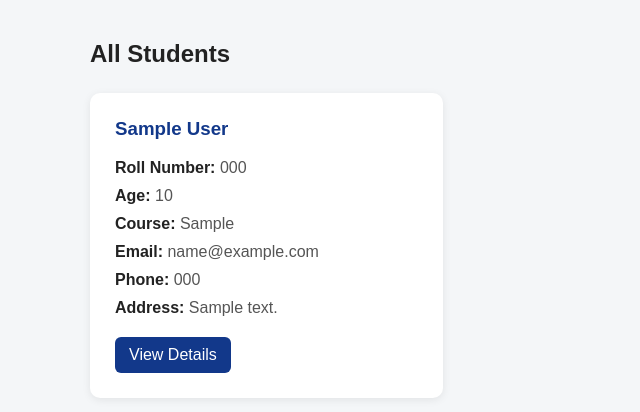
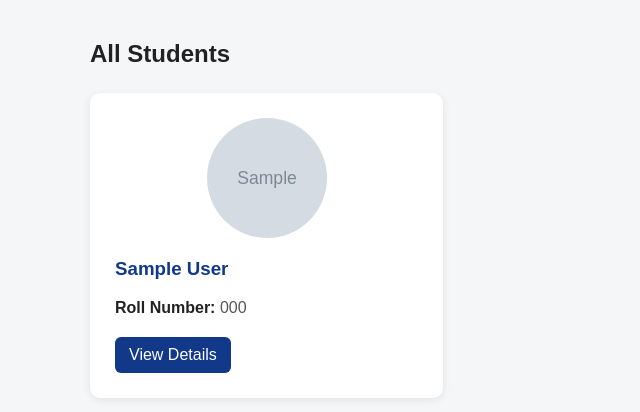
Before and after one commit to Muhammed-Sahal717/project-students-details, a Django app: page /students/ in a window 1280 px wide. Shown: the part 145-557 px from the top of the page, without its empty margins (0-640 px from the left). Run offline with Django 5.2, Linux system fonts and the light colour scheme; tables that the repository leaves empty hold one stand-in row (values such as "Sample post"); grey boxes marked "Sample" are stand-in pictures.

Commit message:
Add image field to Student model and update templates for displaying student images

```diff
--- a/student_project/student_project/settings.py
+++ b/student_project/student_project/settings.py
@@ -117,6 +117,12 @@ USE_TZ = True
 # https://docs.djangoproject.com/en/6.1/howto/static-files/
 
 STATIC_URL = 'static/'
+STATICFILES_DIRS = [
+    BASE_DIR / 'static',
+]
+
+MEDIA_URL = '/media/'
+MEDIA_ROOT = BASE_DIR / 'media'
 
 
 # Email
--- a/student_project/student_project/urls.py
+++ b/student_project/student_project/urls.py
@@ -15,6 +15,8 @@ Including another URLconf
     2. Add a URL to urlpatterns:  path('blog/', include('blog.urls'))
 """
 from django.contrib import admin
+from django.conf import settings
+from django.conf.urls.static import static
 from django.urls import include, path
 from students import views
 
@@ -23,3 +25,5 @@ urlpatterns = [
     path('', views.home, name='home'),
     path('students/', include('students.urls')),
 ]
+
+urlpatterns += static(settings.MEDIA_URL, document_root=settings.MEDIA_ROOT)
--- a/student_project/students/models.py
+++ b/student_project/students/models.py
@@ -9,6 +9,7 @@ class Student(models.Model):
     email = models.EmailField()
     phone = models.CharField(max_length=15)
     address = models.TextField()
+    image = models.ImageField(upload_to='students/' , blank=True, null=True)
 
     def __str__(self):
         return self.name
--- a/student_project/students/static/students/style.css
+++ b/student_project/students/static/students/style.css
@@ -158,3 +158,12 @@ header p {
   border-radius: var(--radius-md);
   box-shadow: var(--shadow-card);
 }
+
+.student-image {
+  display: block;
+  width: 120px;
+  height: 120px;
+  object-fit: cover;
+  margin: 0 auto var(--spacing-md);
+  border-radius: 50%;
+}
--- a/student_project/students/templates/students/student_list.html
+++ b/student_project/students/templates/students/student_list.html
@@ -24,36 +24,19 @@
         {% for student in students %}
 
         <div class="student">
+          {% if student.image %}
+          <img
+            src="{{ student.image.url }}"
+            alt="{{ student.name }}"
+            class="student-image"
+          />
+          {% endif %}
+
           <h3>{{ student.name }}</h3>
 
           <p>
             <strong>Roll Number:</strong>
             {{ student.roll_number }}
-          </p>
-
-          <p>
-            <strong>Age:</strong>
-            {{ student.age }}
-          </p>
-
-          <p>
-            <strong>Course:</strong>
-            {{ student.course }}
-          </p>
-
-          <p>
-            <strong>Email:</strong>
-            {{ student.email }}
-          </p>
-
-          <p>
-            <strong>Phone:</strong>
-            {{ student.phone }}
-          </p>
-
-          <p>
-            <strong>Address:</strong>
-            {{ student.address }}
           </p>
 
           <a href="{% url 'student_detail' student.id %}" class="view-button">
```
Also changed, not shown: student_project/students/templates/students/student_detail.html (+7 -0 lines), student_project/students/migrations/0002_student_image.py (added).
